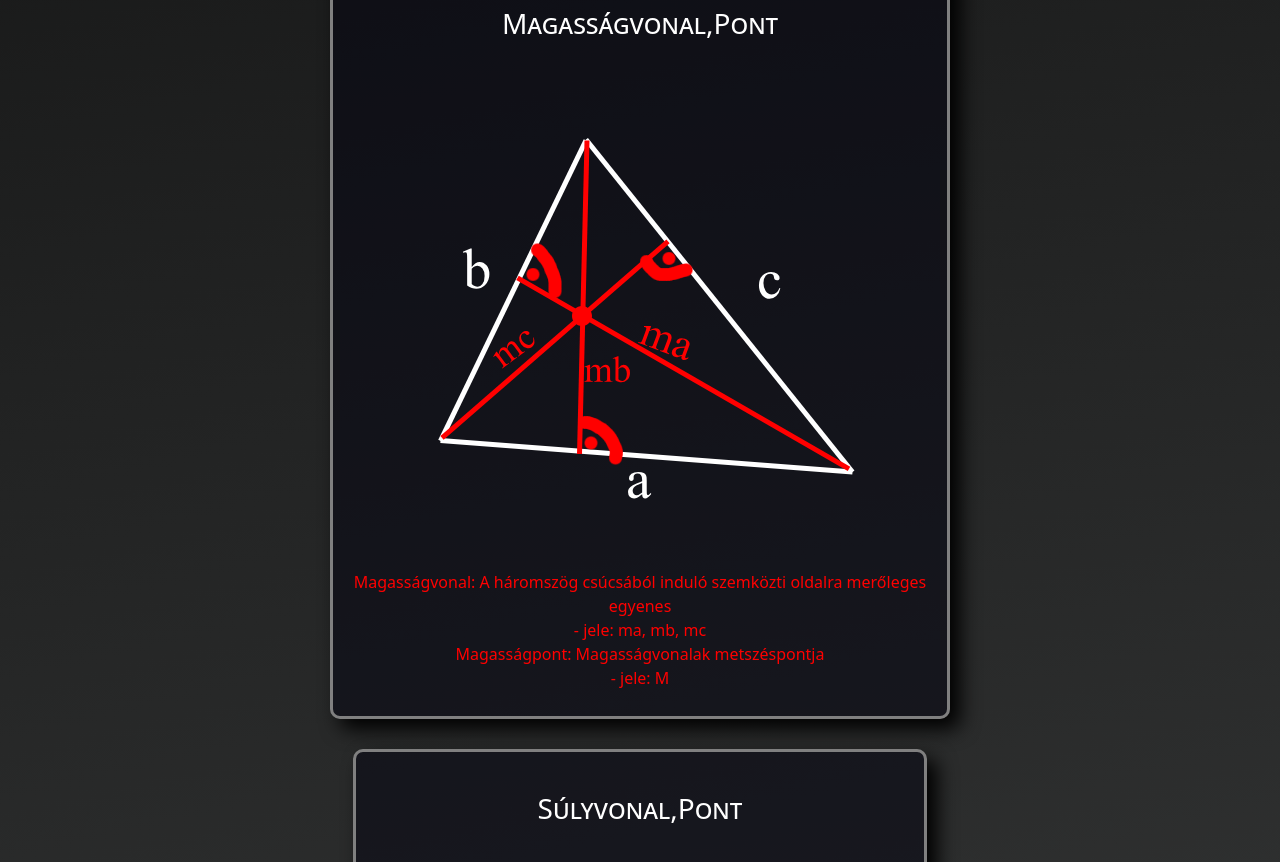
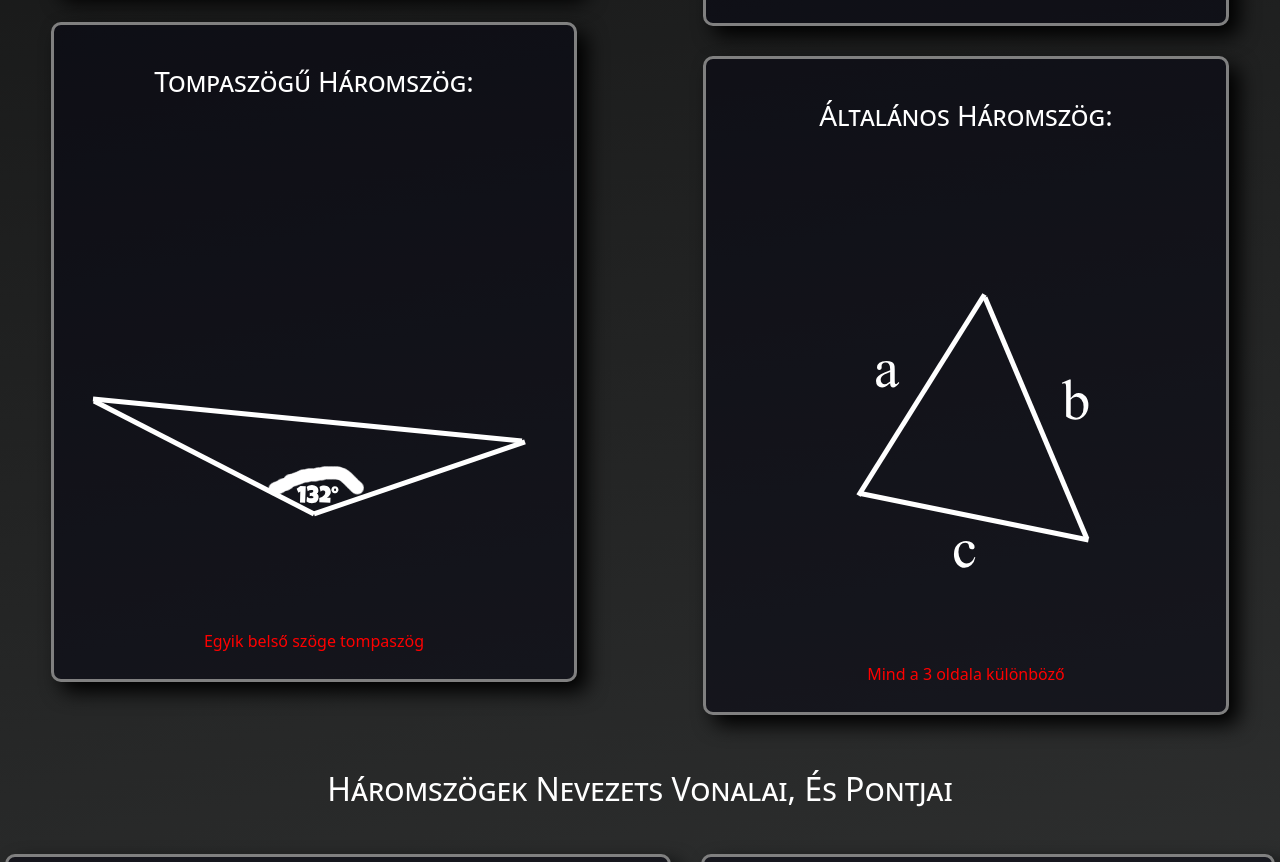
Before and after one commit to XxHaltiruXx/Matek400-fax, a plain HTML site: page index.html in a window 1280 px wide. Shown: the part 1630-2492 px from the top of the page. Drawn offline with nearby package versions, Linux system fonts and the light colour scheme.

Commit message:
Update style.css

```diff
--- a/style.css
+++ b/style.css
@@ -11,31 +11,22 @@ h2,h3 {
 }
 
 .kep {
-    width:40%;
+    width: 100%;
+    height: auto;
     display: block;
     margin: auto;
 }
 
-#haromszog {
-    display: flex;
-    flex-wrap: wrap;
-    text-align: center;
-}
-.szog, .oldal  {
-    width: 50%;
-    box-sizing: border-box;
-    padding: 10px;
-}
-
-#pontnvonal {
-    width: 50%;
-    box-sizing: border-box;
-    padding: 10px;
+#haromszog, #pontnvonal {
     display: flex;
     flex-wrap: wrap;
     justify-content: center;
-    margin: auto;
+    text-align: center;
+}
 
+.szog, .oldal  {
+    box-sizing: border-box;
+    padding: 10px;
 }
 
 .leiras {
@@ -51,17 +42,14 @@ div.tartalom {
     border: 3px grey solid;
     border-radius: 10px;
     box-shadow: 10px 10px 20px black;
+}
 
-}
 
 @media (min-width: 768px) {
     #haromszog, #pontnvonal {
         display: flex;
         flex-direction: row;
         text-align: center;
-    }
-    .szog, .oldal, .tartalom {
-        width: 50%;
     }
 }
 
@@ -71,7 +59,4 @@ div.tartalom {
         flex-direction: column;
         text-align: center;
     }
-    .szog, .oldal, .tartalom {
-        width: 100%;
-    }
 }
```
